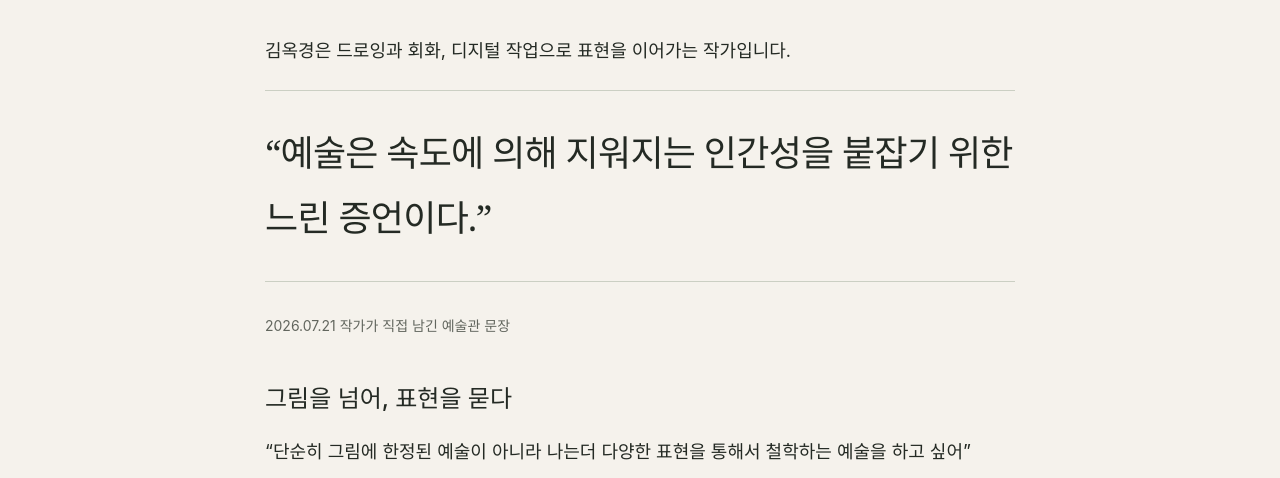
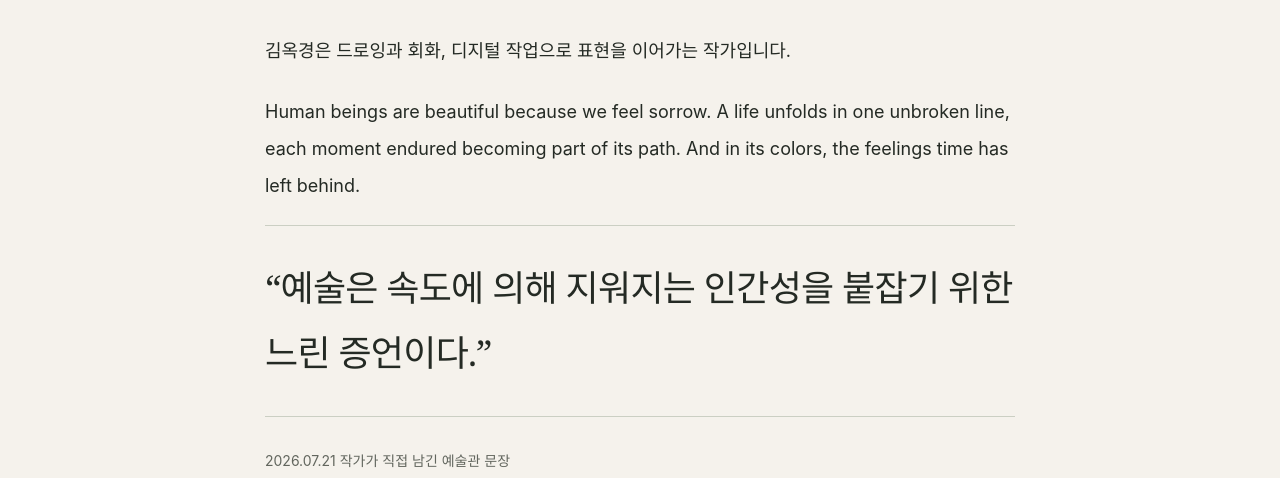
Before and after one commit to okimdoit/okimdoit.github.io, a plain HTML site: page about/index.html in a window 1280 px wide. Shown: the part 322-800 px from the top of the page. Drawn offline with Linux system fonts and the light colour scheme.

Commit message:
Add approved English artist statement

```diff
--- a/about/index.html
+++ b/about/index.html
@@ -25,6 +25,7 @@
 <main id="main" tabindex="-1" class="wrap"><header class="page-title"><p class="eyebrow">About</p>
 <h1>김옥경</h1>
 <p class="lead">한줄드로잉 · OKKYOUNG KIM</p></header><article class="page-body narrow prose"><p>김옥경은 드로잉과 회화, 디지털 작업으로 표현을 이어가는 작가입니다.</p>
+<p lang="en" class="artist-statement-en">Human beings are beautiful because we feel sorrow. A life unfolds in one unbroken line, each moment endured becoming part of its path. And in its colors, the feelings time has left behind.</p>
 <blockquote>“예술은 속도에 의해 지워지는 인간성을 붙잡기 위한 느린 증언이다.”</blockquote>
 <p class="small">2026.07.21 작가가 직접 남긴 예술관 문장</p>
 <h2>그림을 넘어, 표현을 묻다</h2>
```
Also changed, not shown: index.html (+1 -0 lines).
